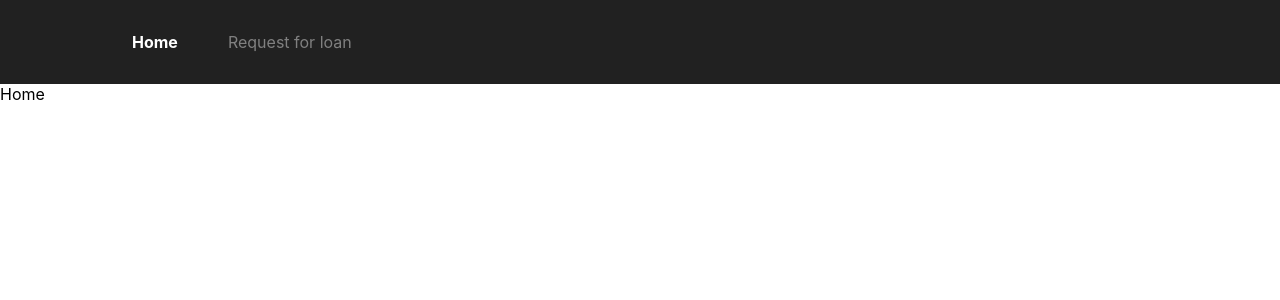
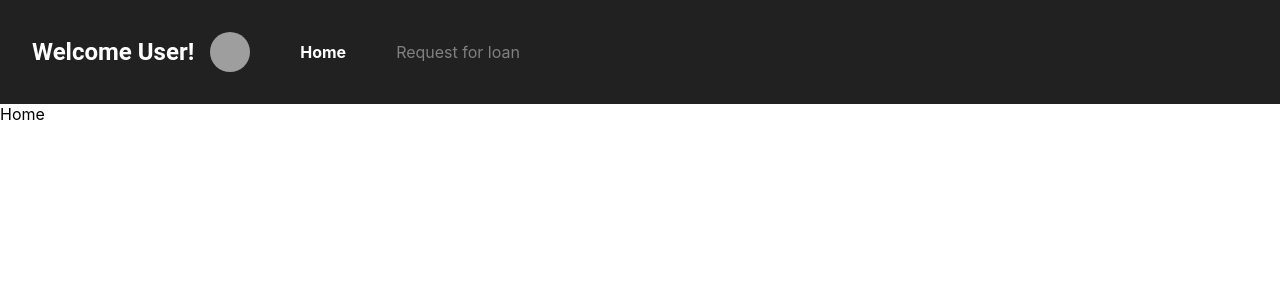
Before and after one commit to marcushojww/TT4_6, a React (Create React App) app in the folder client/loan-app/: page / in a window 1280 px wide. Shown: the top 300 px of the page. Built offline with nearby package versions, Linux system fonts and the light colour scheme; grey boxes are pictures that could not be loaded.

Commit message:
navbar updates

```diff
--- a/client/loan-app/src/components/Layout.js
+++ b/client/loan-app/src/components/Layout.js
@@ -1,6 +1,7 @@
 import React from "react";
 import { useNavigate, NavLink } from "react-router-dom";
 import Box from "@mui/material/Box";
+import Avatar from "@mui/material/Avatar";
 import Typography from "@mui/material/Typography";
 
 function Layout({ children }) {
@@ -17,13 +18,26 @@ function Layout({ children }) {
           alignItems: "center",
         }}
       >
+        <Box sx={{ display: "flex", alignItems: "center" }}>
+          <Typography
+            component="h5"
+            variant="h5"
+            sx={{ color: "white", fontWeight: "bold", mr: 2 }}
+          >
+            Welcome User!
+          </Typography>
+          <Avatar
+            alt="Travis Howard"
+            src="https://image.shutterstock.com/image-vector/young-man-avatar-character-260nw-661669825.jpg"
+          ></Avatar>
+        </Box>
         <NavLink
           to={"/"}
           style={({ isActive }) => ({
             textDecoration: "none",
             color: isActive ? "white" : "grey",
             fontWeight: isActive ? "bold" : "normal",
-            marginLeft: "100px",
+            marginLeft: "50px",
           })}
         >
           Home
```
